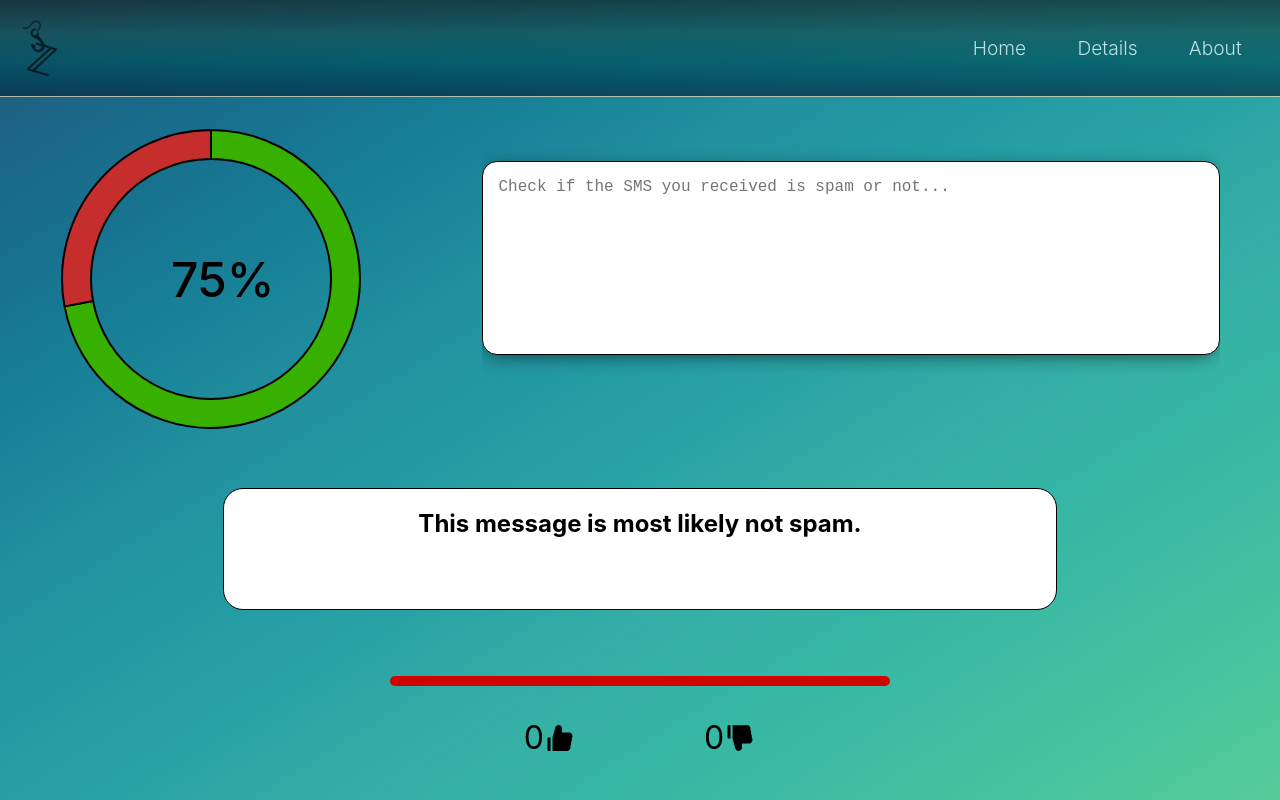
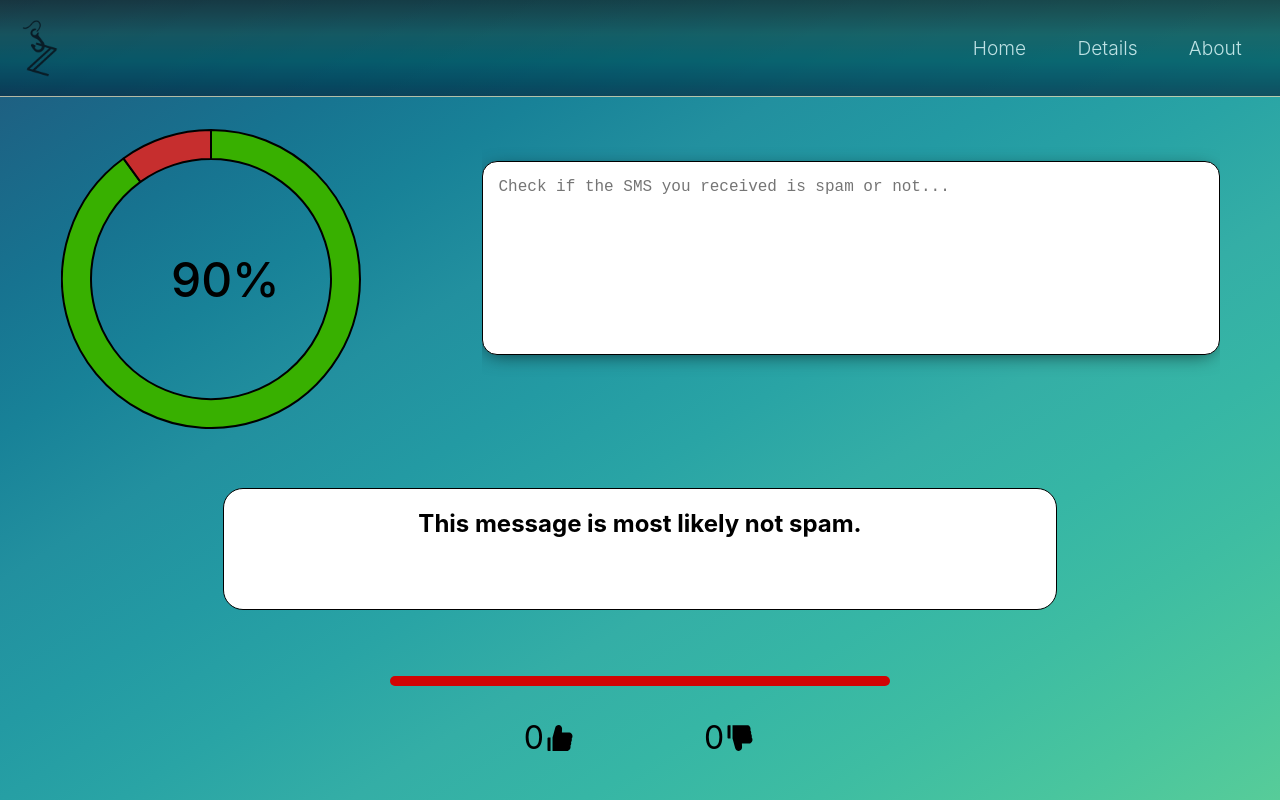
Before and after one commit to pjparties/farzee, a React (Create React App) app: page /Report in a window 1280 px wide. Built offline with nearby package versions, Linux system fonts and the light colour scheme.

Commit message:
chart changed

```diff
--- a/src/components/Chart.js
+++ b/src/components/Chart.js
@@ -13,7 +13,7 @@ function Chart() {
         labels: ['Spam', 'Not Spam'],
         datasets: [{
             label: 'Spam',
-            data: [49, 19],
+            data: [90, 10],
             backgroundColor: ['#38b000','#c62e2e'],
             borderColor: ['black', 'black'],
         }]
--- a/src/components/Report.js
+++ b/src/components/Report.js
@@ -25,7 +25,7 @@ function Report() {
         <div className="circle-container">
           {/* <img src={Circle} alt="circle" /> */}
           <Chart />
-          <span className="data">75%</span>
+          <span className="data">90%</span>
         </div>
 
         <div className="text_box">
--- a/src/styles/App.css
+++ b/src/styles/App.css
@@ -1,3 +1,7 @@
+*{
+    overflow-x: hidden;
+}
+
 html {
     background-image: linear-gradient(to right bottom, #22577a, #1c6586, #177390, #188298, #22909f, #239aa3, #29a4a5, #34aea6, #36b6a5, #3ebda2, #49c59e, #57cc99);
     width: 100vw;
```
